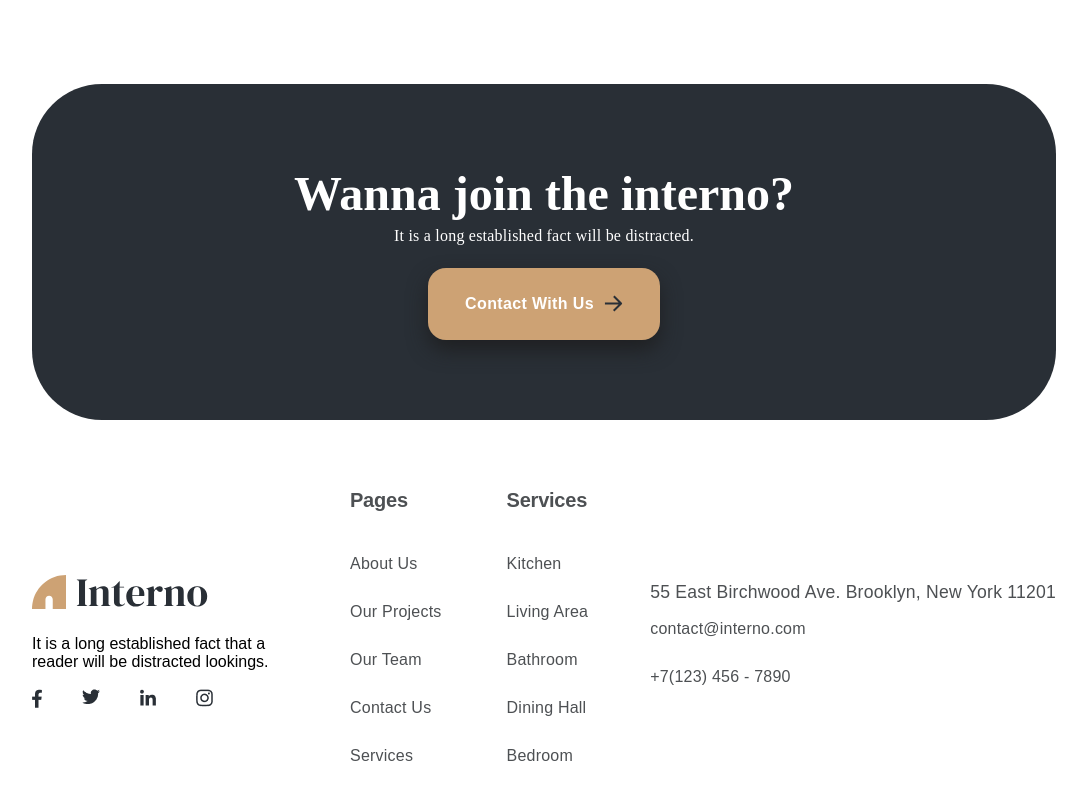
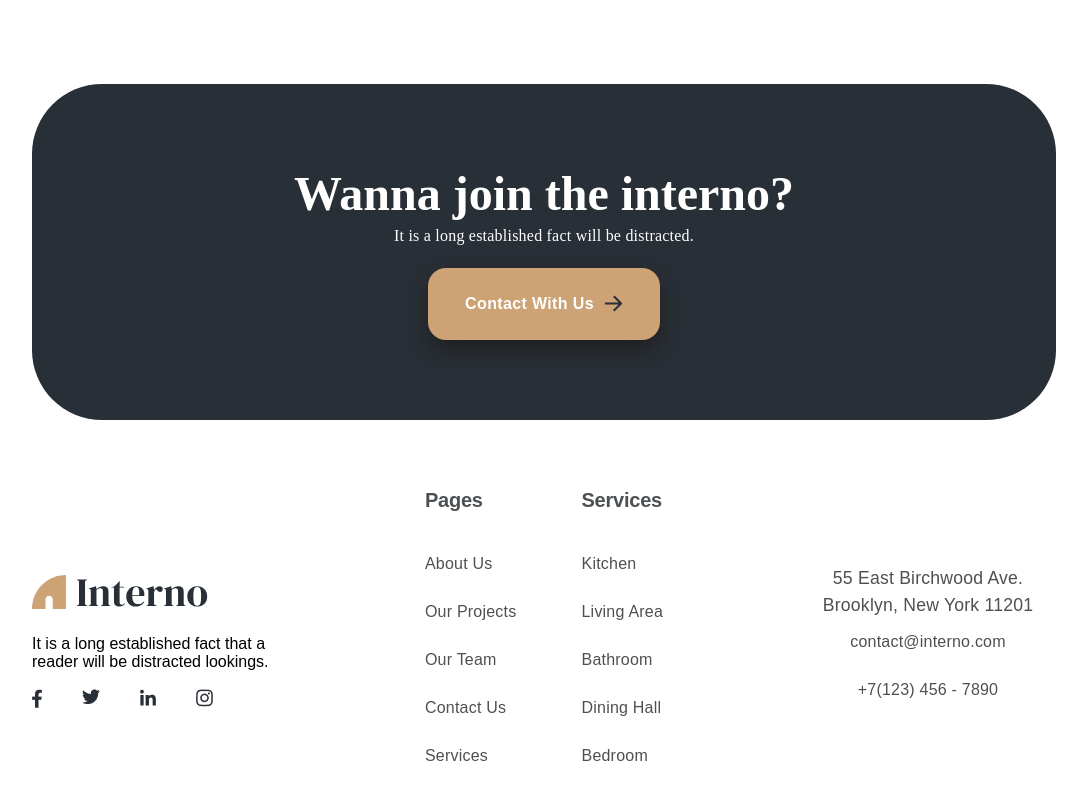
Before and after one commit to AlekseevAndreyG/InteriorDesignWebflow, a React (Create React App) app: page / in a window 1280 px wide. Shown: the part 5751-6551 px from the top of the page, without its empty margins (96-1183 px from the left). Built offline with nearby package versions, Linux system fonts and the light colour scheme.

Commit message:
фиксы

```diff
--- a/src/components/Footer/Footer.css
+++ b/src/components/Footer/Footer.css
@@ -71,9 +71,10 @@
 }
 
 .footer-wrap-contact {
+  width: 25%;
   display: flex;
   flex-direction: column;
-  align-items: flex-start;
+  align-items: center;
   justify-content: space-between;
 }
 
@@ -173,6 +174,16 @@
   }
 }
 
+@media screen and (max-width: 426px) {
+  .footer-wrap-contact {
+    width: 50%;
+    display: flex;
+    flex-direction: column;
+    align-items: center;
+    justify-content: space-between;
+  }
+}
+
 @media screen and (max-width: 376px) {
   .footer_column_list {
     width: 80px;
```
